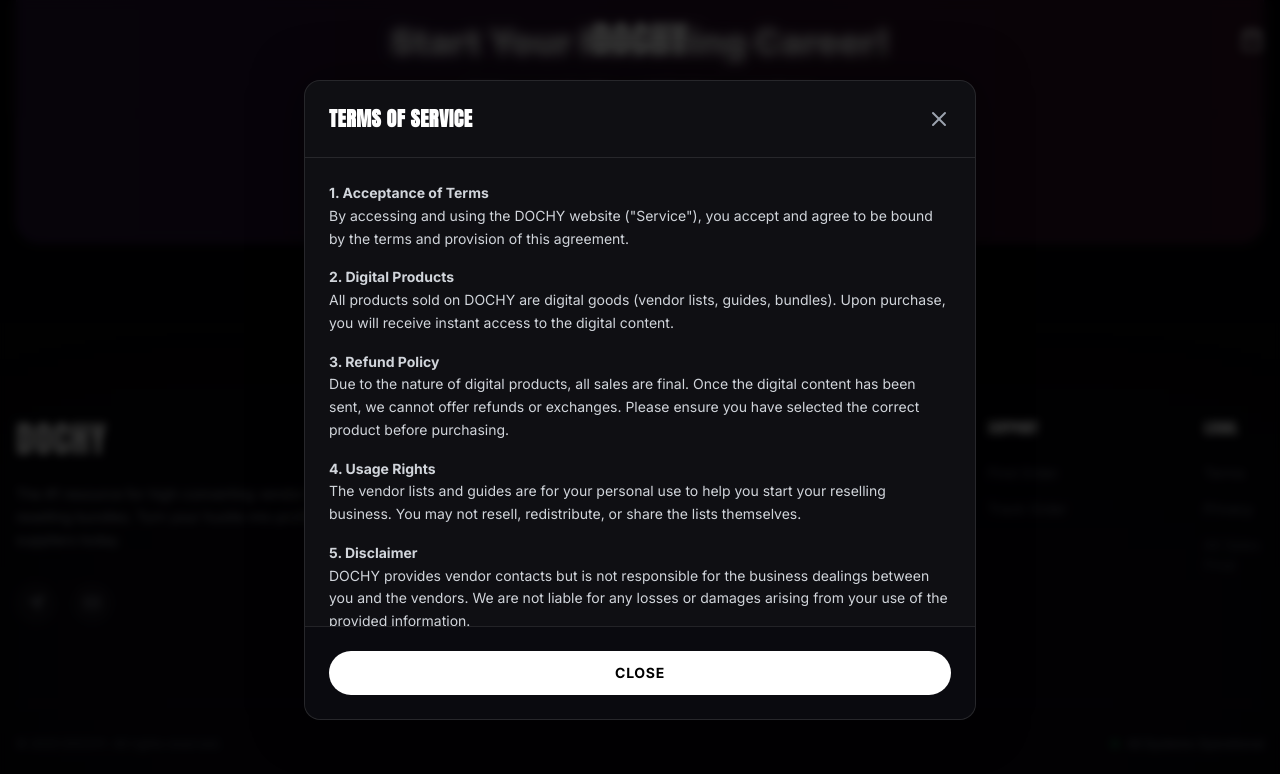
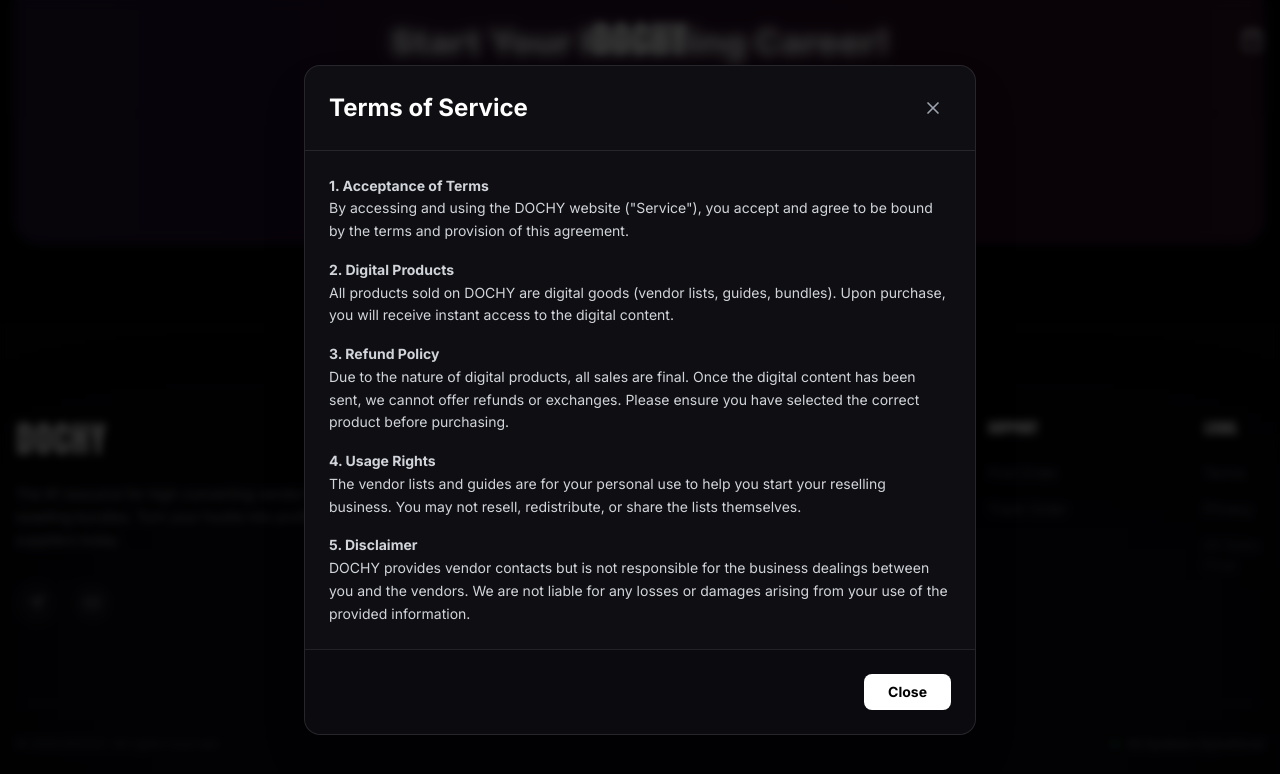
Before and after one commit to Expandingmind/Dochy, a Next.js app: page / in a window 1280 px wide. Both pictures are taken after a click on the button "Terms". Shown: the part 2436-3210 px from the top of the page. Built offline with nearby package versions, Linux system fonts and the light colour scheme.

Commit message:
Feature: Add Terms and Privacy modals to Footer

```diff
--- a/src/components/Footer.tsx
+++ b/src/components/Footer.tsx
@@ -3,7 +3,7 @@
 import Link from "next/link";
 import { Send, Mail, X } from "lucide-react";
 import { useState } from "react";
-import { cn } from "@/lib/utils";
+import { Modal } from "./Modal";
 
 export function Footer() {
   const [modalContent, setModalContent] = useState<"terms" | "privacy" | null>(null);
@@ -91,60 +91,29 @@
         </div>
       </footer>
 
-      {/* Legal Modal */}
-      {modalContent && (
-        <div className="fixed inset-0 z-[100] flex items-center justify-center px-4">
-          <div
-            className="absolute inset-0 bg-black/80 backdrop-blur-sm"
-            onClick={() => setModalContent(null)}
-          />
-          <div className="bg-[#0f0f13] border border-white/10 rounded-2xl w-full max-w-2xl max-h-[80vh] flex flex-col relative z-10 shadow-[0_0_50px_rgba(0,0,0,0.5)] animate-in fade-in zoom-in duration-200">
-            {/* Header */}
-            <div className="flex items-center justify-between p-6 border-b border-white/10">
-              <h3 className="text-xl font-bold text-white font-anton uppercase tracking-wide">
-                {modalContent === "terms" ? "Terms of Service" : "Privacy Policy"}
-              </h3>
-              <button
-                onClick={() => setModalContent(null)}
-                className="text-gray-400 hover:text-white transition-colors"
+      <Modal
+        isOpen={modalContent === "terms"}
+        onClose={() => setModalContent(null)}
+        title="Terms of Service"
       >
-                <X className="w-6 h-6" />
-              </button>
-            </div>
-
-            {/* Content */}
-            <div className="p-6 overflow-y-auto text-gray-300 text-sm leading-relaxed space-y-4">
-              {modalContent === "terms" ? (
-                <>
-                  <p><strong>1. Acceptance of Terms</strong><br/>By accessing and using the DOCHY website ("Service"), you accept and agree to be bound by the terms and provision of this agreement.</p>
+        <p><strong>1. Acceptance of Terms</strong><br/>By accessing and using the DOCHY website (&quot;Service&quot;), you accept and agree to be bound by the terms and provision of this agreement.</p>
         <p><strong>2. Digital Products</strong><br/>All products sold on DOCHY are digital goods (vendor lists, guides, bundles). Upon purchase, you will receive instant access to the digital content.</p>
         <p><strong>3. Refund Policy</strong><br/>Due to the nature of digital products, all sales are final. Once the digital content has been sent, we cannot offer refunds or exchanges. Please ensure you have selected the correct product before purchasing.</p>
         <p><strong>4. Usage Rights</strong><br/>The vendor lists and guides are for your personal use to help you start your reselling business. You may not resell, redistribute, or share the lists themselves.</p>
         <p><strong>5. Disclaimer</strong><br/>DOCHY provides vendor contacts but is not responsible for the business dealings between you and the vendors. We are not liable for any losses or damages arising from your use of the provided information.</p>
-                </>
-              ) : (
-                <>
+      </Modal>
+
+      <Modal
+        isOpen={modalContent === "privacy"}
+        onClose={() => setModalContent(null)}
+        title="Privacy Policy"
+      >
         <p><strong>1. Information Collection</strong><br/>We collect information you provide directly to us, such as when you create an account, make a purchase, or contact customer support.</p>
         <p><strong>2. Use of Information</strong><br/>We use the information we collect to provide, maintain, and improve our services, process transactions, and send you related information including confirmations and receipts.</p>
         <p><strong>3. Data Security</strong><br/>We implement appropriate security measures to protect your personal information. We do not sell or trade your personal information to third parties.</p>
         <p><strong>4. Cookies</strong><br/>We use cookies to understand and save your preferences for future visits and compile aggregate data about site traffic and site interaction.</p>
         <p><strong>5. Updates</strong><br/>We may update this privacy policy from time to time. We will notify you of any changes by posting the new privacy policy on this page.</p>
-                </>
-              )}
-            </div>
-
-            {/* Footer */}
-            <div className="p-6 border-t border-white/10 bg-[#0a0a0f] rounded-b-2xl">
-              <button
-                onClick={() => setModalContent(null)}
-                className="w-full py-3 bg-white hover:bg-gray-200 text-black font-bold rounded-full transition-colors uppercase tracking-wider text-sm"
-              >
-                Close
-              </button>
-            </div>
-          </div>
-        </div>
-      )}
+      </Modal>
     </>
   );
 }
--- /dev/null
+++ b/src/components/Modal.tsx
@@ -0,0 +1,61 @@
+"use client";
+
+import { X } from "lucide-react";
+import { useEffect } from "react";
+import { createPortal } from "react-dom";
+
+interface ModalProps {
+  isOpen: boolean;
+  onClose: () => void;
+  title: string;
+  children: React.ReactNode;
+}
+
+export function Modal({ isOpen, onClose, title, children }: ModalProps) {
+  useEffect(() => {
+    if (isOpen) {
+      document.body.style.overflow = "hidden";
+    } else {
+      document.body.style.overflow = "unset";
+    }
+    return () => {
+      document.body.style.overflow = "unset";
+    };
+  }, [isOpen]);
+
+  if (!isOpen) return null;
+
+  return createPortal(
+    <div className="fixed inset-0 z-[100] flex items-center justify-center p-4 sm:p-6">
+      <div
+        className="absolute inset-0 bg-black/80 backdrop-blur-sm transition-opacity"
+        onClick={onClose}
+      />
+      <div className="relative w-full max-w-2xl bg-[#0f0f13] border border-white/10 rounded-2xl shadow-2xl flex flex-col max-h-[85vh] animate-in fade-in zoom-in duration-200">
+        <div className="flex items-center justify-between p-6 border-b border-white/10">
+          <h2 className="text-2xl font-bold text-white">{title}</h2>
+          <button
+            onClick={onClose}
+            className="p-2 hover:bg-white/10 rounded-full transition-colors text-gray-400 hover:text-white"
+          >
+            <X className="w-5 h-5" />
+          </button>
+        </div>
+
+        <div className="p-6 overflow-y-auto text-gray-300 text-sm leading-relaxed space-y-4">
+          {children}
+        </div>
+
+        <div className="p-6 border-t border-white/10 bg-[#0a0a0f] rounded-b-2xl flex justify-end">
+          <button
+            onClick={onClose}
+            className="px-6 py-2 bg-white text-black font-bold rounded-lg hover:bg-gray-200 transition-colors text-sm"
+          >
+            Close
+          </button>
+        </div>
+      </div>
+    </div>,
+    document.body
+  );
+}
```
Lines whose indentation alone changed are shown as unchanged.
